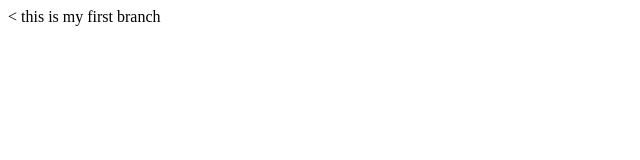
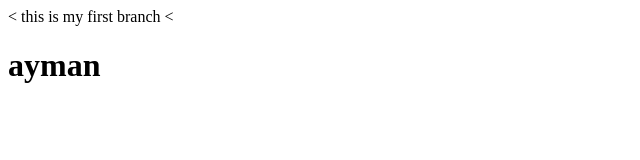
Before and after one commit to aymanibrahem/lecture0, a plain HTML site: page index.html in a window 1280 px wide. Shown: the whole page, without its empty margins (0-640 px from the left). Drawn offline with Linux system fonts and the light colour scheme.

Commit message:
add another line

```diff
--- a/index.html
+++ b/index.html
@@ -7,5 +7,6 @@
   </head>
   <body>
     this is my first branch
+    <<h1>ayman</h1>
   </body>
 </html>
```
